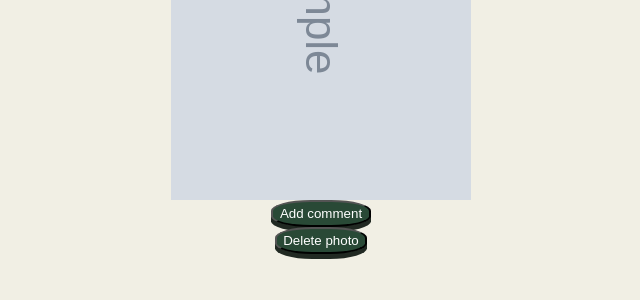
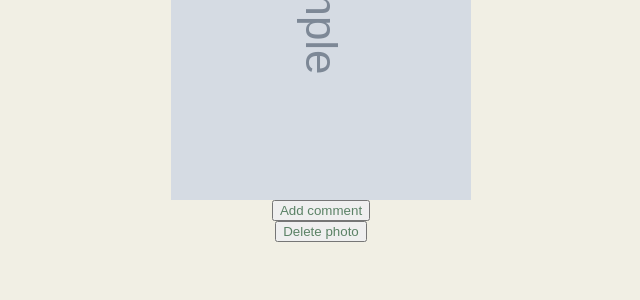
Before and after one commit to momentum-team-3/django-photo-gallery-Aaron-1453, a Django app: page /photo/view_photo/1/ in a window 1280 px wide. Shown: the part 292-592 px from the top of the page, without its empty margins (319-959 px from the left). Run offline with Django 3.2, Linux system fonts and the light colour scheme; tables that the repository leaves empty hold one stand-in row (values such as "Sample post"); grey boxes marked "Sample" are stand-in pictures; parts of the project's set-up code (start-up, migrations or seed data) failed here and were passed over; some libraries are stand-ins or nearby versions.

Commit message:
actually ready

```diff
--- a/static/css/style.css
+++ b/static/css/style.css
@@ -114,17 +114,14 @@ footer {
 }
 
 .button {
-    border-radius: 40%;
-    background-color: #294936;
-    box-shadow: 0 5px 0 #212922;
-    color: white;
-    padding: .3em .5em;
+    color:  #5B8266;
     position: relative;
     text-decoration: none;
+}
 
 .button:hover {
-    background-color: #ce0606;
-  }
+    color: #212922;
+}
 
 
 .button:active {
```
